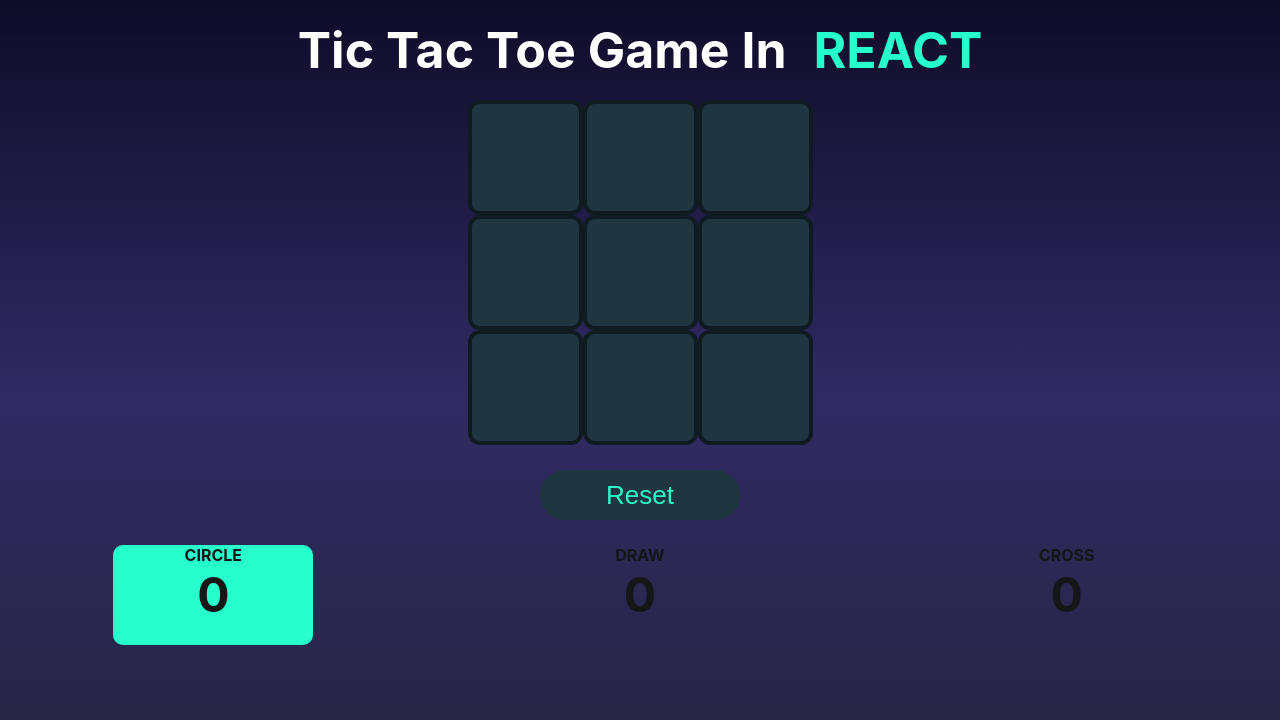
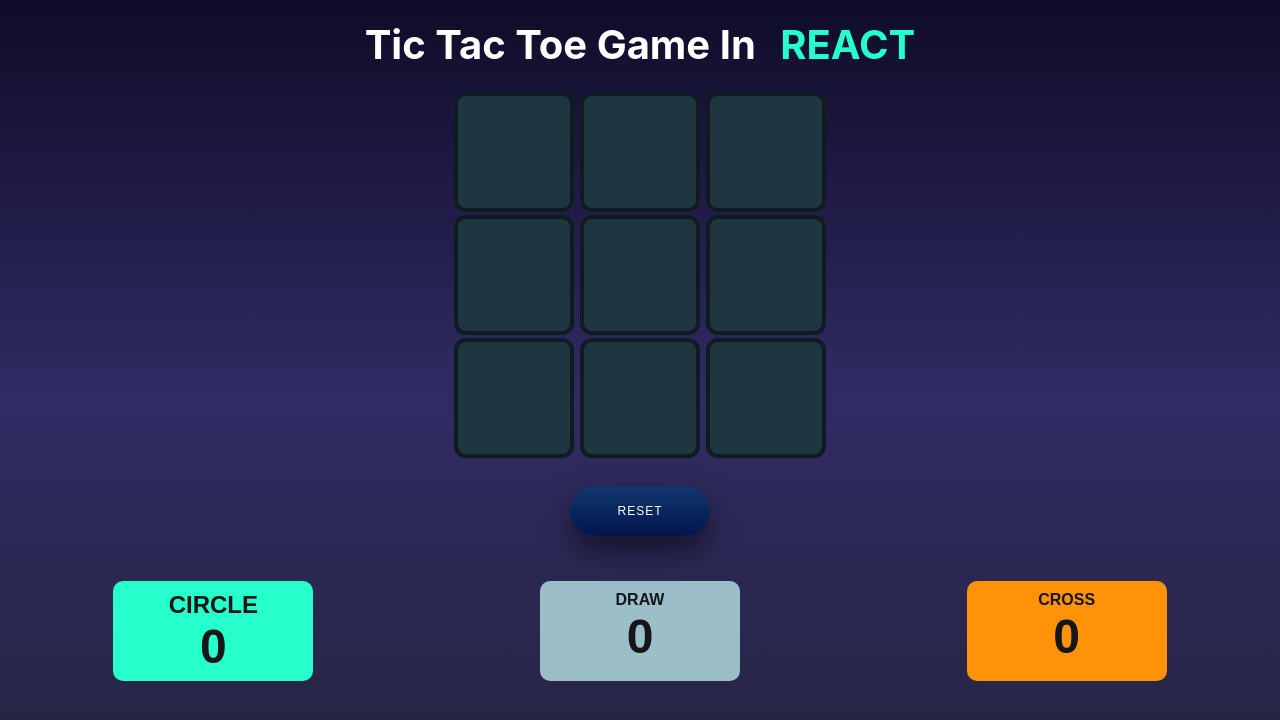
Before and after one commit to mohammedmuneesh1/Tic-Tac-Toe, a React (Create React App) app: page / in a window 1280 px wide. Shown: the top 720 px of the page. Built offline with nearby package versions, Linux system fonts and the light colour scheme.

Commit message:
Design-Updated

```diff
--- a/src/Components/TicTacToe/TicTacToe.css
+++ b/src/Components/TicTacToe/TicTacToe.css
@@ -1,20 +1,18 @@
 .container{
 
     max-width: 100%;
-    height: 100vh;/* fallback for old browsers */
+    min-height: 100vh;/* fallback for old browsers */
     background: -webkit-linear-gradient(to top, #24243e, #302b63, #0f0c29);
     background: linear-gradient(to top, #24243e, #302b63, #0f0c29);
     text-align: center;
+
 }
 
 .title{
     color: white;
-    font-size:50px;
+    font-size:40px;
     margin-bottom:20px;
     padding-top:20px;
-    /* display: flex; */
-    /* justify-content: center;
-    align-items: center; */
 }
 .title span {
     color:#26ffcb;
@@ -22,63 +20,99 @@
 }
 
 .board{
-    /* height: 600px;
-    width:564px; */
+
     display: flex;
     justify-content: center;
-    /* margin:auto; */
 }
 
 .boxes{
-    /* display: flex; */
-    height: 115px;
-    width: 115px;
+    height: 120px;
+    width: 120px;
+    margin:3px 3px;
     background:#1f3540;
     border:4px solid #0f1b21;
     border-radius: 12px;
     cursor: pointer;
 }
 
-/* .boxes img { */
-    /* width:50px;
-    height:50px; */
-    /* margin:50px 50px; */
-
-/* } */
-
-/*
-winner icon
-*/
+.boxes img {
+    margin:10px 10px;
+}
 
 .title img {
-    /* padding:20px 20px; */
     height:50px;
     margin-top:30px;
 }
 
+.reset {
+    width: 140px;
+    height: 50px;
+    background: linear-gradient(to top, #00154c, #12376e);
+
+    color: #fff;
+    border-radius: 50px;
+    border: none;
+    outline: none;
+    cursor: pointer;
+    position: relative;
+    box-shadow: 0 15px 30px rgba(0, 0, 0, 0.5);
+    overflow: hidden;
+    margin: 25px 0px 25px;
+
+  }
+
+  .reset span {
+    font-size: 12px;
+    text-transform: uppercase;
+    letter-spacing: 1px;
+    transition: top 0.5s;
+  }
+
+  .reset-text-one {
+    position: absolute;
+    width: 100%;
+    top: 50%;
+    left: 0;
+    transform: translateY(-50%);
+  }
+
+  .reset-text-two {
+    position: absolute;
+    width: 100%;
+    top: 150%;
+    left: 0;
+    transform: translateY(-50%);
+  }
+
+  .reset:hover .reset-text-one {
+    top: -100%;
+  }
+
+  .reset:hover .reset-text-two {
+    top: 50%;
+  }
 
 
-.reset{
-    width:200px;
-    height: 50px;
-    border:none;
-    outline:none;
-    cursor: pointer;
-    border-radius: 50px;
-    background:#1f3540;
-    font-size:26px;
-    color:#26ffcb;
-    margin: 25px 0px 25px;
-}
+
+
+
+
+
+
+/*RESULT SECTION START*/
 .result{
     display: flex;
     justify-content: space-around;
+    flex-wrap: wrap;
+    margin-top:20px;
 }
 .circle-box , .draw-box , .cross-box{
     width:200px;
     height:100px;
     border-radius:10px;
     color:#161618;
+    font-family:sans-serif;
+    padding-top:10px;
 }
 .circle-box span , .draw-box span , .cross-box span{
     font-weight: bolder;
@@ -90,8 +124,13 @@
     background:#26ffcb;
 }
 .draw-box{
+    background:#9BBEC8;
 
 }
 .cross-box {
+background:#FF9209;
+}
 
-}
+
+
+/*RESULT SECTION END */
--- a/src/Components/TicTacToe/TicTacToe.jsx
+++ b/src/Components/TicTacToe/TicTacToe.jsx
@@ -155,7 +155,9 @@
 
   return (
     <div className='container'>
+
         <h1 className='title' ref={titleRef}> Tic Tac Toe Game In <span>REACT</span></h1>
+
      <div className='board'>
    <div className="row1">
     <div className="boxes" onClick={(e)=>toggle(e,0)}       ref={b1} ></div>
@@ -175,10 +177,18 @@
      </div>
 
 
-     <button className='reset' onClick={()=>reset()} >Reset</button>
+     <button className='reset' onClick={()=>reset()} >
+    <span class="reset-text-one">Reset</span>
+    <span class="reset-text-two">Play Again</span>
+    </button>
+
+
+
+
+
      <div className='result' >
         <div className='circle-box'>
-            <h4>CIRCLE</h4>
+            <h2>CIRCLE</h2>
             <span>{cwon}</span>
         </div>
         <div className='draw-box'>
```
